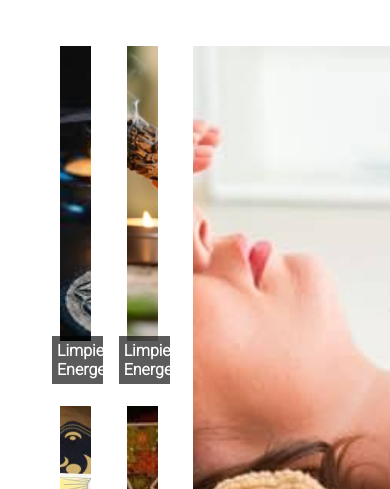
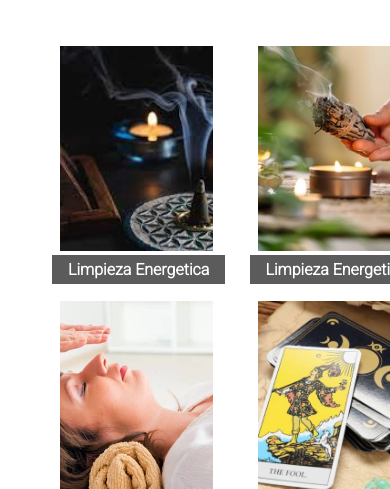
Before and after one commit to gmei25/Aurora, a plain HTML site: page pages/terapias.html in a window 390 px wide. Shown: the part 229-718 px from the top of the page. Drawn offline with nearby package versions, Linux system fonts and the light colour scheme; a web font is replaced by a local one.

Commit message:
responsive

```diff
--- a/css/styles.css
+++ b/css/styles.css
@@ -15,6 +15,51 @@ header{
     justify-content: space-between;
 
 }
+
+/*header #btn-menu{
+    display: none;
+    width: 100%;
+}
+
+header label{
+    width: 100%;
+    height: 22px;
+}
+
+header label :hover{
+    cursor: pointer;
+}
+
+header .cruz{
+    display: none;
+    font-size: 24px;
+    margin-left: 75%;
+}
+
+header .hamb{
+    display: none;
+    font-size: 24px;
+    margin-left: 75%;
+}
+
+header .menu li :hover{
+    background-color: rgba(119, 0, 255, 0.527);
+}
+
+
+
+header #btn-menu:checked ~ .menu{
+    display: block;
+    z-index: 5;
+}
+
+header #btn-menu:checked ~ .hamb{
+    display: none;
+}
+
+header #btn-menu:checked ~ .cruz{
+    display: block;
+}*/
 
 header nav ul{
     list-style: none;
@@ -493,4 +538,80 @@ text-align: center;
     height: 500px;
     margin: 90px;
 }
+
 /*MEDIA QUERIES*/
+
+@media screen and (max-width: 1030px){
+    .galeria-grid{
+        grid-template-columns: repeat(3, 1fr);
+        grid-auto-rows: 350px;
+        gap: 10px;
+    }
+
+    .r-1{
+        grid-row: span 1;
+        grid-column: span 2;
+    }
+
+}
+
+@media screen and (max-width:750px){
+    .galeria-grid{
+        grid-template-columns: repeat(2, 1fr);
+        grid-auto-rows: 250px;
+        gap: 5px;
+    }
+
+    .r-1{
+        grid-row: span 1;
+        grid-column: span 1;
+    }
+
+}
+
+@media screen and (max-width: 320px){
+    .galeria-grid{
+        grid-template-columns: repeat(1, 1fr);
+        grid-auto-rows: 350px;
+        gap: 5px;
+    }
+
+    .r-1{
+        grid-row: span 1;
+        grid-column: span 1;
+    }
+
+}
+
+
+
+
+
+/*@media (max-width: 321px){
+    label ~ .menu{
+        display: block;
+    }
+    label ~ .menu ul{
+        display: flex;
+        margin-top: 15px;
+    }
+    label ~ .menu li{
+        list-style: none;
+        flex-grow: 1;
+    }
+    label ~ .menu li :hover{
+        background-color: rgba(119, 0, 255, 0.527)
+    }
+    label ~ .menu li :active{
+        text-decoration: line-through;
+        color: aqua;
+    }
+    label ~ .menu li a{
+        display: block;
+        color: black;
+        text-decoration: none;
+        font-family: 'Roboto';
+        transition: all 0.6s;
+        background-color: blue;
+    }
+}*/
```
Also changed, not shown: index.html (+2 -3 lines), pages/contacto.html (+3 -3 lines), pages/galeria.html (+3 -3 lines), pages/productos.html (+3 -3 lines), pages/quienessomos.html (+3 -3 lines), pages/terapias.html (+3 -3 lines).
